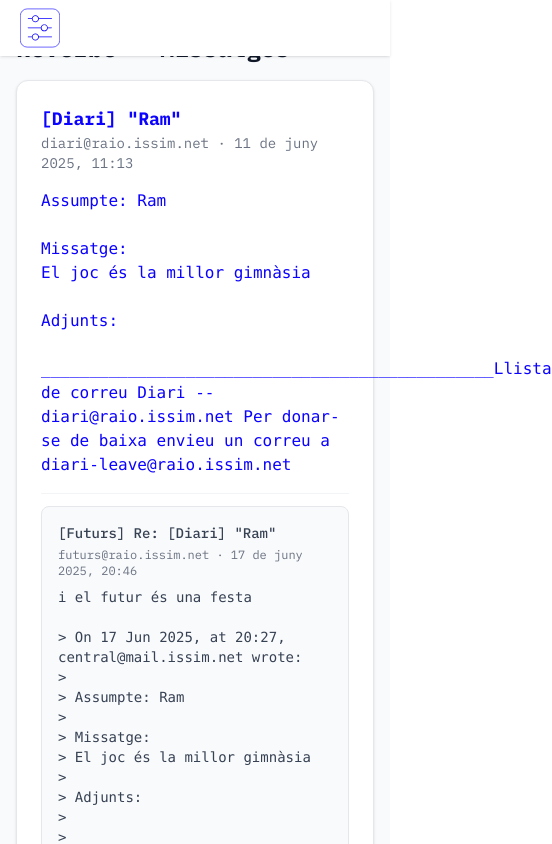
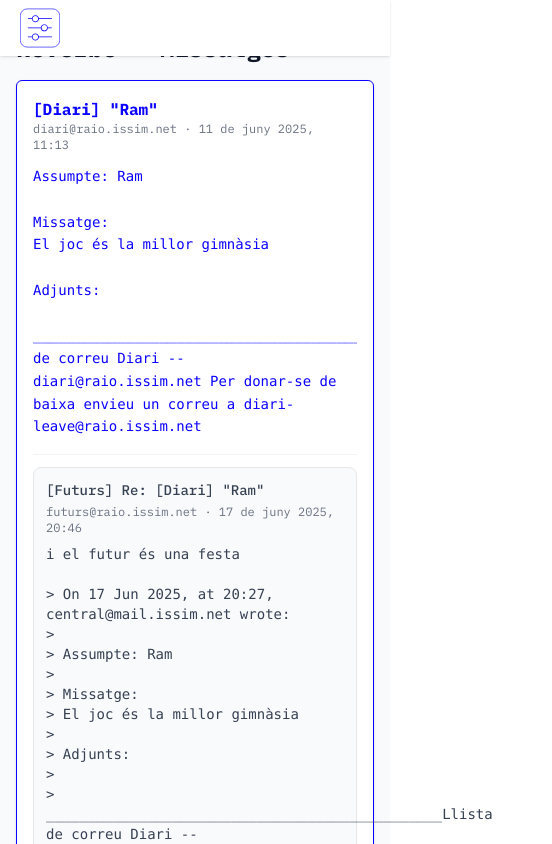
Before and after one commit to Kat-lev/reverbe-frontend, a React (Vite) app: page /style1 in a window 390 px wide. Shown: the top 844 px of the page, 552 px wide, since content can reach past the window. Built offline with nearby package versions, Linux system fonts and the light colour scheme.

Commit message:
add responsive design to Card component

```diff
--- a/src/components/Card.jsx
+++ b/src/components/Card.jsx
@@ -1,48 +1,59 @@
 import React, {useState} from "react";
 import Button from "./Button";
+import clsx from "clsx";
 
-export default function Card({
-  data,
-  showButtons = true,
-  collapsible = true,
-}) {
+export default function Card({ data, variant = "scroll" }) {
+  const collapsible = variant === "postit";
+  const showButtons = variant === "postit";
   const [open, setOpen] = useState(!collapsible);
 
   const formatDate = (iso) =>
     new Date(iso).toLocaleString("ca-ES", { dateStyle: "medium", timeStyle: "short" });
 
   return (
-    <div className="bg-white shadow-sm border border-gray-200 rounded-xl p-6 space-y-4 transition hover:shadow-md">
-      <header>
-        <h3 className="text-lg font-semibold text-(--blue)">{data.assumpte}</h3>
-        <p className="text-sm text-gray-500">
+    <div
+      className={clsx(
+        "rounded-md border border-(--blue) bg-white transition duration-200 ease-in-out",
+        "p-4 sm:p-6 md:p-8",
+        variant === "scroll" && "shadow-sm hover:shadow-md space-y-4",
+        variant === "single" &&
+          "shadow-md max-w-3xl w-full mx-auto space-y-6 md:p-10",
+        variant === "postit" &&
+          "shadow-lg w-full h-full flex flex-col justify-between hover:shadow-xl"
+      )}
+    >
+    <div className="flex-1 overflow-auto">
+        <h3 className="text-base sm:text-lg md:text-xl font-semibold text-(--blue)">
+          {data.assumpte}
+        </h3>
+        <p className="text-xs sm:text-sm text-gray-500 mb-3">
           {data.remitent} · {formatDate(data.data)}
         </p>
-      </header>
-
-      <pre className="whitespace-pre-wrap text-(--blue)">{data.cos}</pre>
+        <pre className="whitespace-pre-wrap text-(--blue) text-sm sm:text-base leading-relaxed">
+          {data.cos}
+        </pre>
+      </div>
 
 {showButtons && (
-      <div className="flex flex-wrap gap-3">
-         {collapsible && (
-        <Button variant="primary" onClick={() => setOpen(!open)}>
-          {open
-            ? "Ocultar reverberacions"
-            : `Mostrar reverberacions (${data.reverberacions?.length || 0})`}
-        </Button>
-         )}
-        <Button variant="primary" to={`/missatge/${data.id}`}>
-          +
-        </Button>
-      </div>
-)}
+        <div className="mt-4 flex justify-end">
+          <Button variant="primary" onClick={() => setOpen(!open)}>
+            {open ? "-" : "+"}
+          </Button>
+        </div>
+      )}
+
 
       {open && data.reverberacions?.length > 0 && (
-        <div className="mt-4 border-t border-gray-100 pt-3 space-y-3">
-          {data.reverberacions?.map((rev) => (
+        <div
+          className={clsx(
+            "mt-4 space-y-3 border-t border-gray-100 pt-3",
+            variant === "postit" && "overflow-auto max-h-48"
+          )}
+        >
+          {data.reverberacions.map((rev) => (
             <div
               key={rev.id}
-              className="bg-gray-50 border border-gray-200 rounded-lg p-4"
+              className="bg-gray-50 border border-gray-200 rounded-lg p-3"
             >
               <h4 className="text-sm font-medium text-gray-700 mb-1">
                 {rev.assumpte}
```
